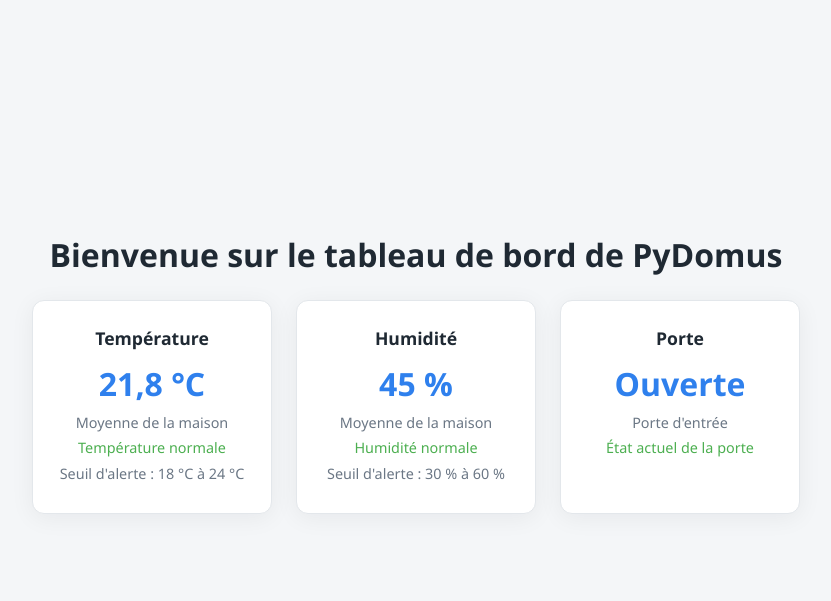
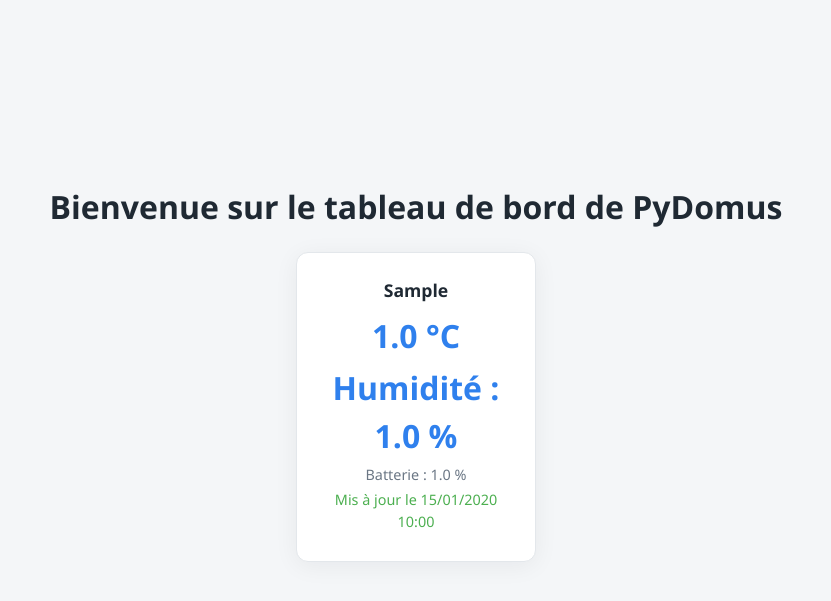
Before and after one commit to nzziw/PyDomus, a Django app: page / in a window 1280 px wide. Shown: the part 77-678 px from the top of the page, without its empty margins (224-1055 px from the left). Run offline with Django 5.2, Linux system fonts and the light colour scheme; tables that the repository leaves empty hold one stand-in row (values such as "Sample post").

Commit message:
add: implement dynamic sensor display in dashboard with readings

```diff
--- a/pydomus/dashboard/templates/dashboard/index.html
+++ b/pydomus/dashboard/templates/dashboard/index.html
@@ -2,28 +2,27 @@
 {% block content %}
     <h1>Bienvenue sur le tableau de bord de PyDomus</h1>
     <div class="sensors">
-        <!-- TEMPERATURE -->
+        {% for sensor in sensors %}
         <div class="sensor">
-            <h2>Température</h2>
-            <p class="valeur">21,8 °C</p>
-            <p class="lieu">Moyenne de la maison</p>
-            <p class="normal">Température normale</p>
-            <p class="seuil">Seuil d'alerte : 18 °C à 24 °C</p>
+            <h2>{{ sensor.device.topic }}</h2>
+
+            {% if sensor.last_reading %}
+                {% if sensor.last_reading.temperature is not None %}
+                    <p class="valeur">{{ sensor.last_reading.temperature }} °C</p>
+                {% endif %}
+                {% if sensor.last_reading.humidity is not None %}
+                    <p class="valeur">Humidité : {{ sensor.last_reading.humidity }} %</p>
+                {% endif %}
+                {% if sensor.last_reading.battery is not None %}
+                    <p class="lieu">Batterie : {{ sensor.last_reading.battery }} %</p>
+                {% endif %}
+                <p class="normal">Mis à jour le {{ sensor.last_reading.recorded_at|date:"d/m/Y H:i" }}</p>
+            {% else %}
+                <p class="normal">Aucune mesure reçue</p>
+            {% endif %}
         </div>
-        <!-- HUMIDITE -->
-        <div class="sensor">
-            <h2>Humidité</h2>
-            <p class="valeur">45 %</p>
-            <p class="lieu">Moyenne de la maison</p>
-            <p class="normal">Humidité normale</p>
-            <p class="seuil">Seuil d'alerte : 30 % à 60 %</p>
-        </div>
-        <!-- PORTE -->
-        <div class="sensor">
-            <h2>Porte</h2>
-            <p class="valeur">Ouverte</p>
-            <p class="lieu">Porte d'entrée</p>
-            <p class="normal">État actuel de la porte</p>
-        </div>
+        {% empty %}
+            <p>Aucun capteur enregistré.</p>
+        {% endfor %}
     </div>
 {% endblock %}
--- a/pydomus/dashboard/views.py
+++ b/pydomus/dashboard/views.py
@@ -1,7 +1,11 @@
 from django.shortcuts import render
 from django_otp.decorators import otp_required
+from .models import Device, SensorReading, ServiceStatus, SensorAlert
 
 # Create your views here.
 @otp_required
 def home_view(request):
-    return render(request, 'dashboard/index.html')
+    sensors = []
+    for device in Device.objects.filter(device_type=Device.DeviceType.SENSOR):
+        sensors.append({"device": device, "last_reading": device.readings.first()})
+    return render(request, "dashboard/index.html", {"sensors": sensors})
```
